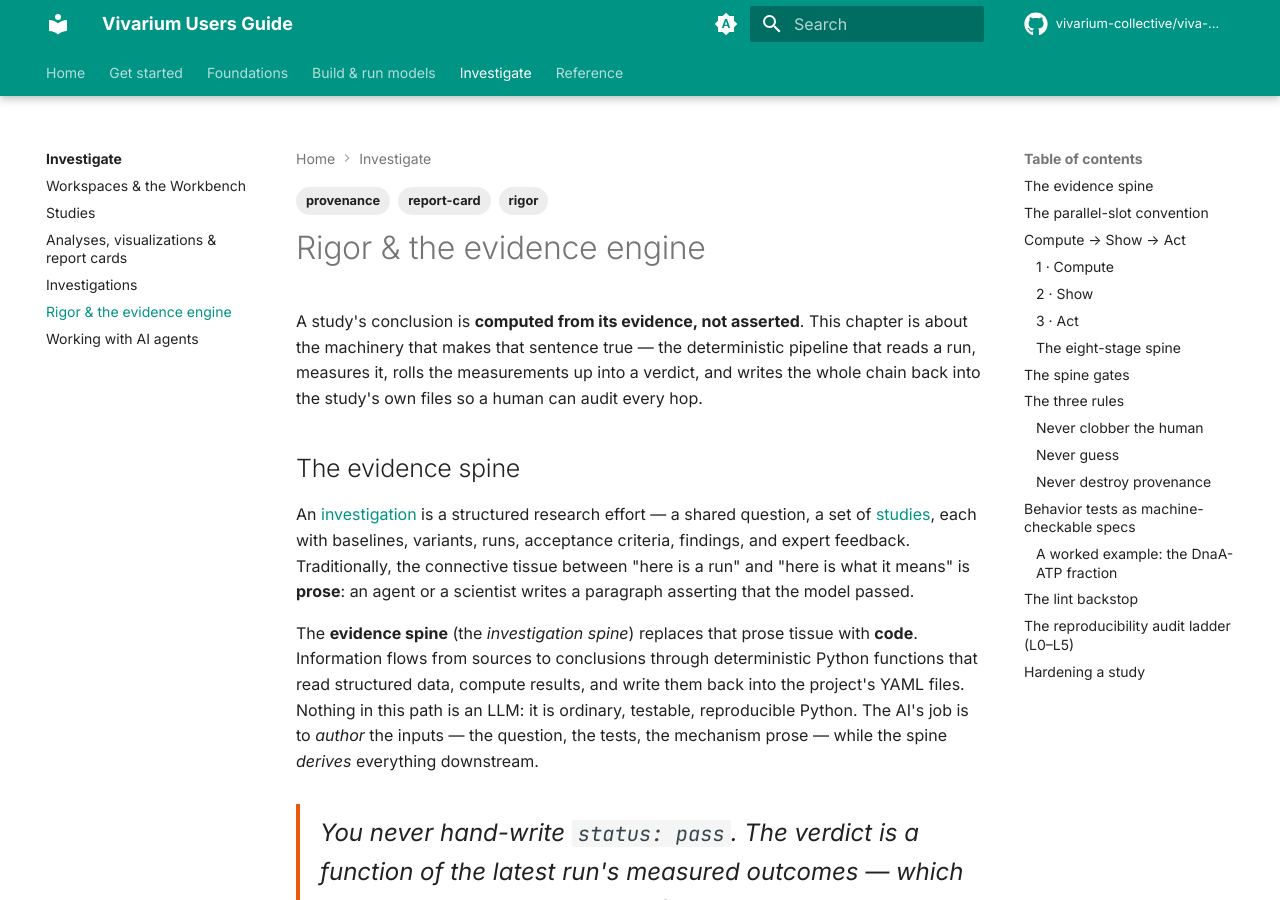
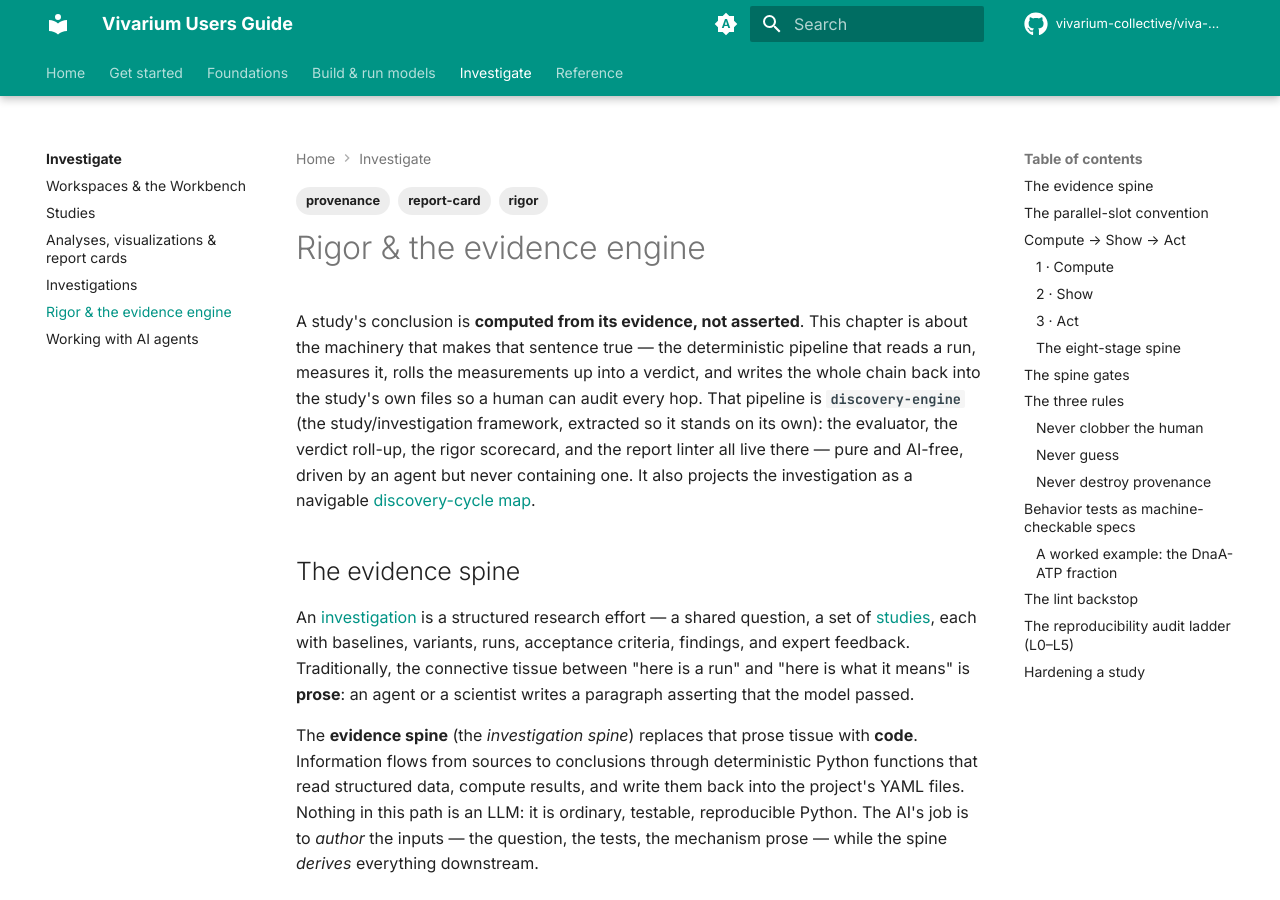
Before and after one commit to vivarium-collective/viva-docs, an MkDocs documentation site: the page built from docs/investigate/rigor-and-evidence.md, in a window 1280 px wide and 900 px high. Built offline with MkDocs 1.6.1 and Material for MkDocs 9.7.7, drawn with Linux system fonts in a browser that asks for light colours; comment, search, counter and statistics services are not loaded.

Commit message:
docs: deeper sweep — name discovery-engine in the Investigate chapters + link the interactive cycle map
Continues the framework-accuracy refresh into the per-chapter pages:

- rigor-and-evidence.md: fix a stale attribution — the evaluator/verdict/status modules
  (study_evaluator, study_outcomes, investigation_status, study_verdict) are written by
  discovery_engine, NOT viva_superpowers. Name discovery-engine as the evidence engine in the
  chapter intro.
- investigations.md: name discovery-engine as the deterministic evidence engine + discovery cycle.
- working-with-agents.md: name discovery-engine's discovery cycle at the agent "what to ask next" loop.

Link the published interactive discovery-cycle map
(https://vivarium-collective.github.io/discovery-engine/cycle-map.html) wherever the cycle is
described: the-stack (discovery-engine layer), what-is (the discovery loop), investigations,
rigor-and-evidence, and working-with-agents.

emitters.md was already accurate on viva-emitters (no change needed). mkdocs build clean.

```diff
--- a/docs/investigate/rigor-and-evidence.md
+++ b/docs/investigate/rigor-and-evidence.md
@@ -10,7 +10,11 @@ tags:
 A study's conclusion is **computed from its evidence, not asserted**. This chapter is about
 the machinery that makes that sentence true — the deterministic pipeline that reads a run,
 measures it, rolls the measurements up into a verdict, and writes the whole chain back into
-the study's own files so a human can audit every hop.
+the study's own files so a human can audit every hop. That pipeline is **`discovery-engine`**
+(the study/investigation framework, extracted so it stands on its own): the evaluator, the
+verdict roll-up, the rigor scorecard, and the report linter all live there — pure and AI-free,
+driven by an agent but never containing one. It also projects the investigation as a navigable
+[discovery-cycle map](https://vivarium-collective.github.io/discovery-engine/cycle-map.html).
 
 ## The evidence spine
 
@@ -57,7 +61,8 @@ to hide because the disagreement is a first-class, diffable fact.
     convention.
 
 ??? note "Where these live in code"
-    All four coded slots are real fields in `viva_superpowers`, not just design vocabulary:
+    All four coded slots are real fields written by `discovery_engine` (the study/investigation
+    framework), not just design vocabulary:
     `runs[].computed_outcomes` (written by `study_evaluator` / `study_outcomes`),
     `executive.computed_acceptance` (`investigation_status`), and
     `pipeline_gate.gate_evaluator` (`study_verdict.write_gate_evaluator`) — the last two each
```
Also changed, not shown: docs/foundations/the-stack.md (+2 -1 lines), docs/foundations/what-is-viva-eco.md (+3 -1 lines), docs/investigate/investigations.md (+4 -1 lines), docs/investigate/working-with-agents.md (+3 -1 lines).
